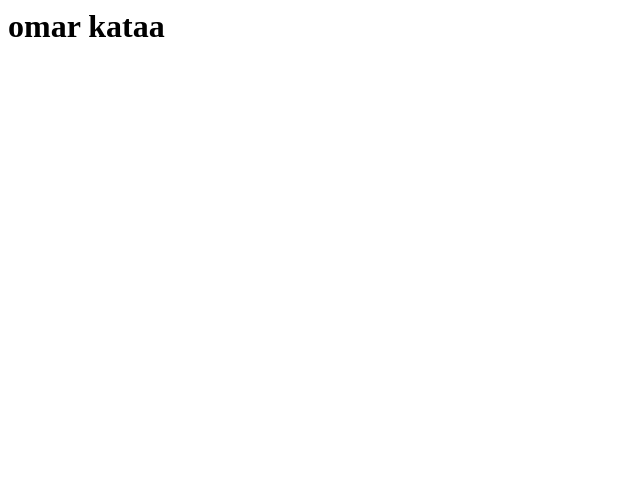
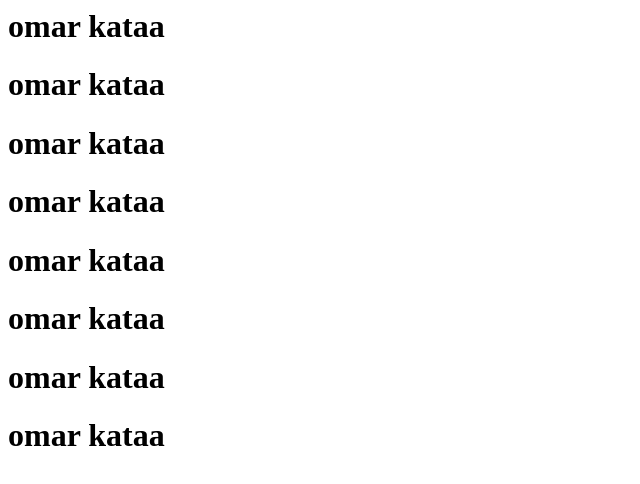
Before and after one commit to OmarKataa/jenkins-1, a plain HTML site: page index.html in a window 1280 px wide. Shown: the whole page, without its empty margins (0-640 px from the left). Drawn offline with Linux system fonts and the light colour scheme.

Commit message:
Update index.html

```diff
--- a/index.html
+++ b/index.html
@@ -1 +1,9 @@
 <h1> omar kataa <h2>
+<h1> omar kataa <h2>
+  <h1> omar kataa <h2>
+<h1> omar kataa <h2>
+<h1> omar kataa <h2>
+
+<h1> omar kataa <h2>
+<h1> omar kataa <h2>
+<h1> omar kataa <h2>
```
